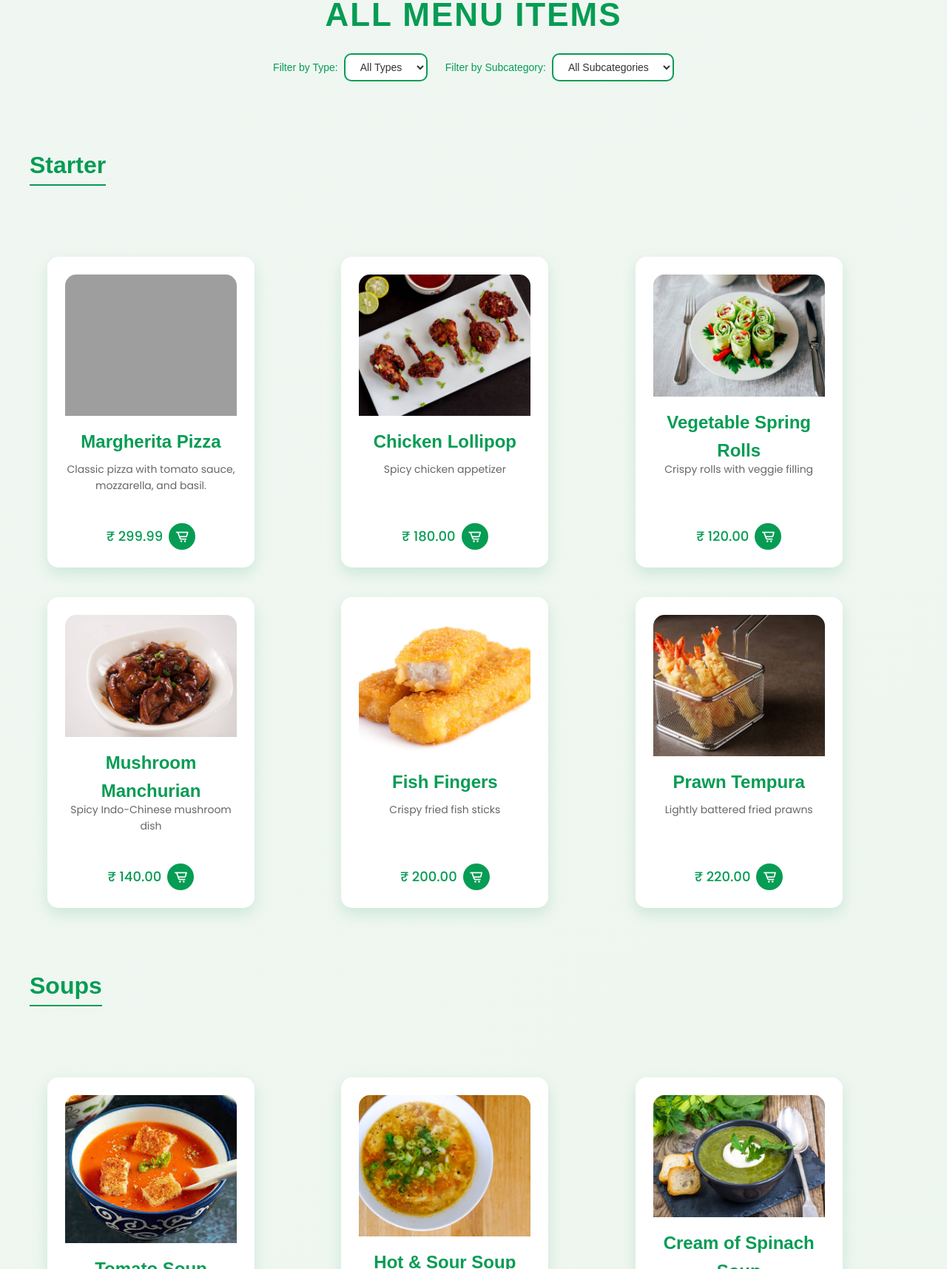
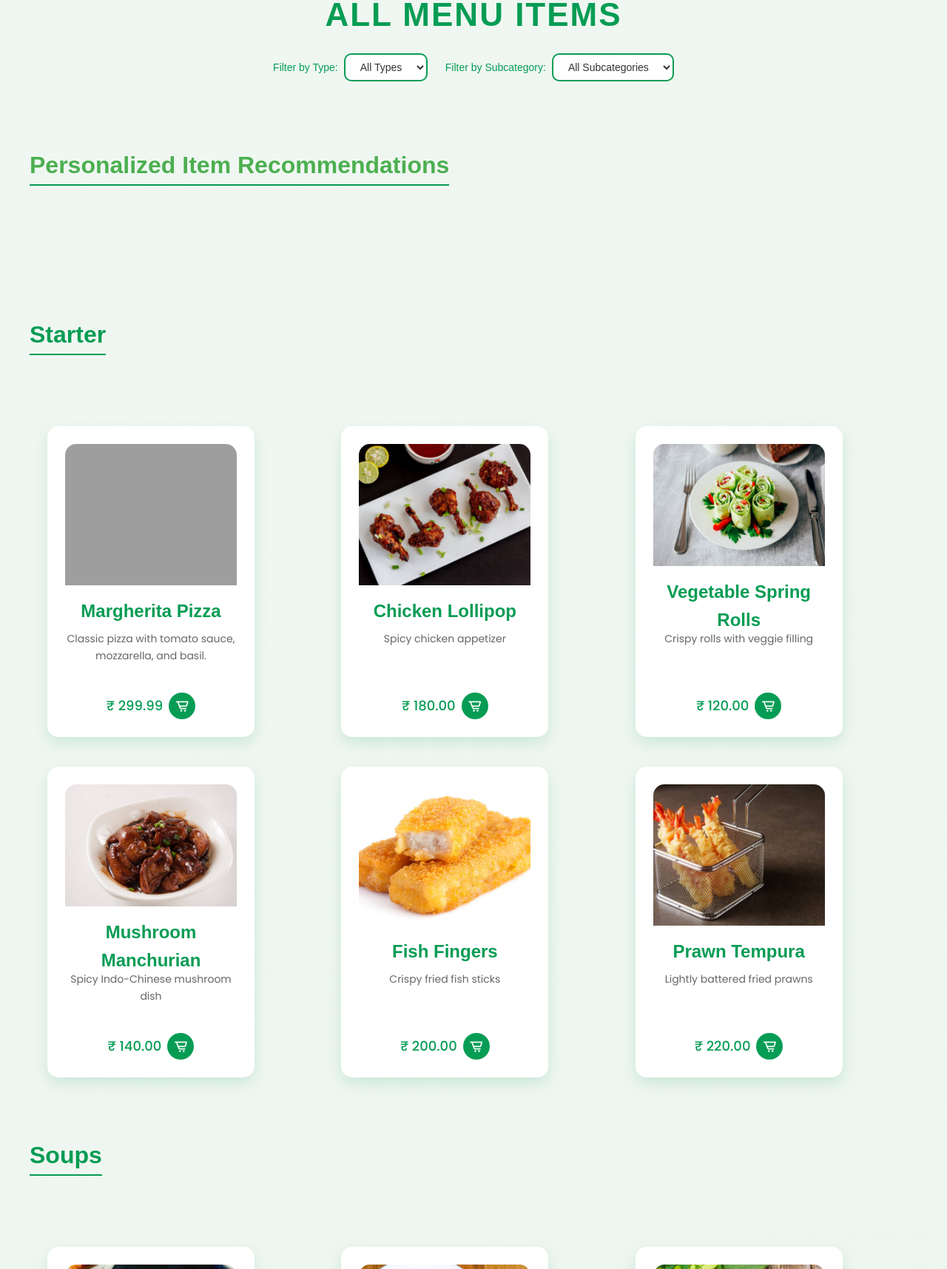
Before and after one commit to Rohith-Reddy-Y/HiFi_Delivery_Eats, a Flask app: page /show_menu in a window 1280 px wide. Shown: the part 205-1920 px from the top of the page at 74% size. Run offline with Flask 3, Linux system fonts and the light colour scheme; data comes from the database, SQL or seed files in the repository; both versions use the stored data as it was after the commit; grey boxes are pictures that could not be loaded.

Commit message:
personalized recommendation to customer

```diff
--- a/Menu_Order_Management/static/css/show_menu.css
+++ b/Menu_Order_Management/static/css/show_menu.css
@@ -788,3 +788,12 @@ img {
   .dark-theme .out-of-stock {
     color: #ff6655; /* Lighter red for dark mode visibility */
   }
+
+/* New styles for recommendation section */
+#recommendation-section {
+  margin-top: 20px;
+}
+
+#recommendation-section .category-title {
+  color: #4CAF50; /* Highlight recommendations */
+}
--- a/Menu_Order_Management/templates/show_menu.html
+++ b/Menu_Order_Management/templates/show_menu.html
@@ -150,6 +150,12 @@
               <option value="Icecream">Icecreams</option>
             </select>
           </div>
+        </div>
+
+        <!-- New Recommendations Section -->
+        <div class="menu-category" data-category="Recommendation" id="recommendation-section">
+            <h3 class="category-title">Personalized Item Recommendations</h3>
+            <div class="menu__container bd-grid" id="recommendation-container"></div>
         </div>
 
         <!-- Category: Starter -->
```
Also changed, not shown: Menu_Order_Management/hifi_database.db.
